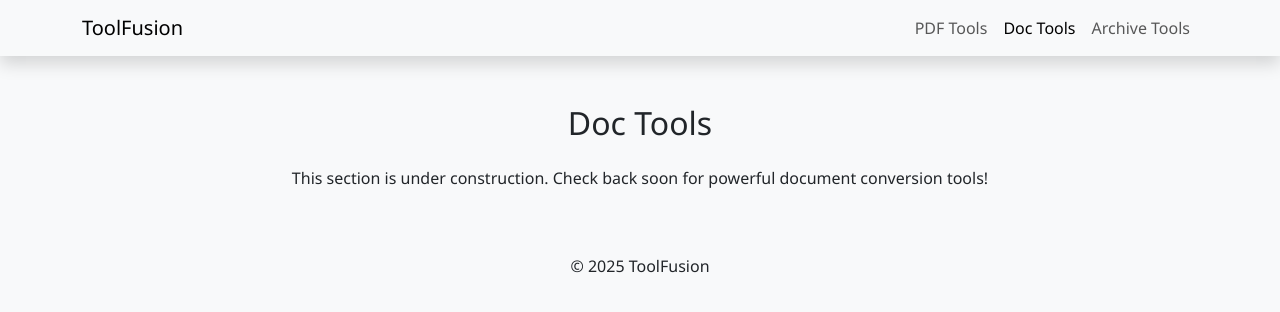
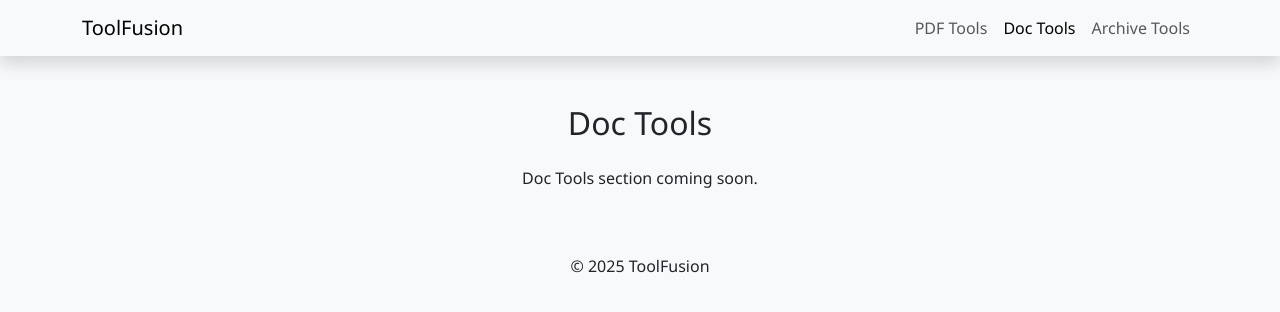
Before and after one commit to diwalinew/indisa, a plain HTML site: page tools/doc-tools.html in a window 1280 px wide. Drawn offline with nearby package versions, Linux system fonts and the light colour scheme.

Commit message:
Update doc-tools.html

```diff
--- a/tools/doc-tools.html
+++ b/tools/doc-tools.html
@@ -4,16 +4,10 @@
   <meta charset="UTF-8" />
   <meta name="viewport" content="width=device-width, initial-scale=1" />
   <title>Doc Tools | ToolFusion</title>
-  <!-- Bootstrap CSS -->
   <link rel="stylesheet" href="https://cdn.jsdelivr.net/npm/bootstrap@5.3.0/dist/css/bootstrap.min.css" />
-  <!-- Global CSS -->
   <link rel="stylesheet" href="../assets/css/main.css" />
-  <style>
-    /* Additional styling for Doc Tools if needed */
-  </style>
 </head>
-<body class="fade-in">
-  <!-- Navbar -->
+<body>
   <nav class="navbar navbar-expand-lg navbar-light bg-light shadow">
     <div class="container">
       <a class="navbar-brand" href="../index.html">ToolFusion</a>
@@ -29,23 +23,15 @@
       </div>
     </div>
   </nav>
-
-  <!-- Main Content for Doc Tools -->
   <div class="container my-5">
     <h2 class="mb-4 text-center">Doc Tools</h2>
-    <!-- Add your Doc Tools content here -->
-    <p class="text-center">This section is under construction. Check back soon for powerful document conversion tools!</p>
+    <p class="text-center">Doc Tools section coming soon.</p>
   </div>
-
-  <!-- Footer -->
   <footer class="bg-light text-center py-3">
     <div class="container">
       <p>&copy; 2025 ToolFusion</p>
     </div>
   </footer>
-
-  <!-- Scripts -->
   <script src="https://cdn.jsdelivr.net/npm/bootstrap@5.3.0/dist/js/bootstrap.bundle.min.js"></script>
-  <!-- Our global scripts can be included if needed -->
 </body>
 </html>
```
